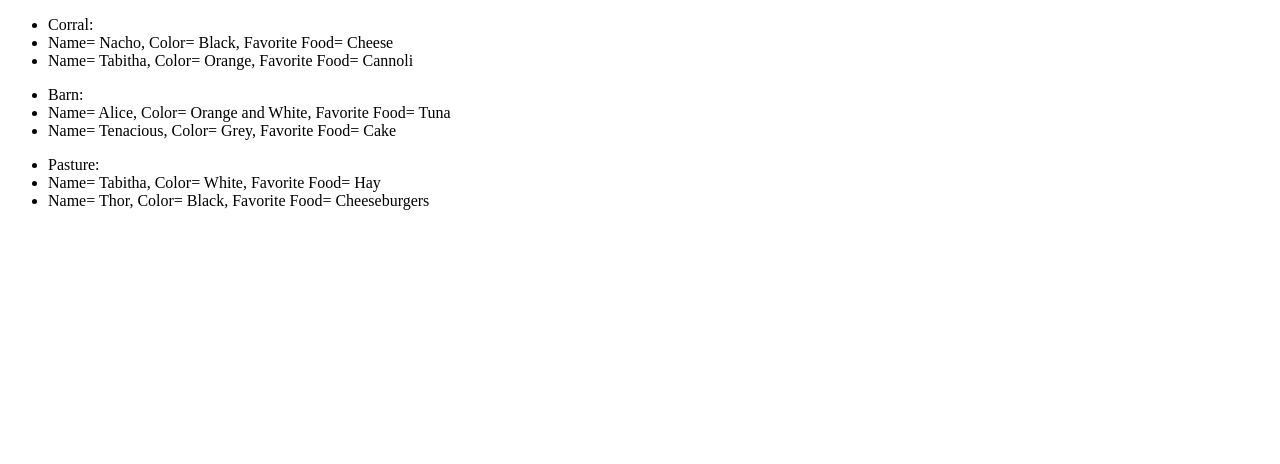
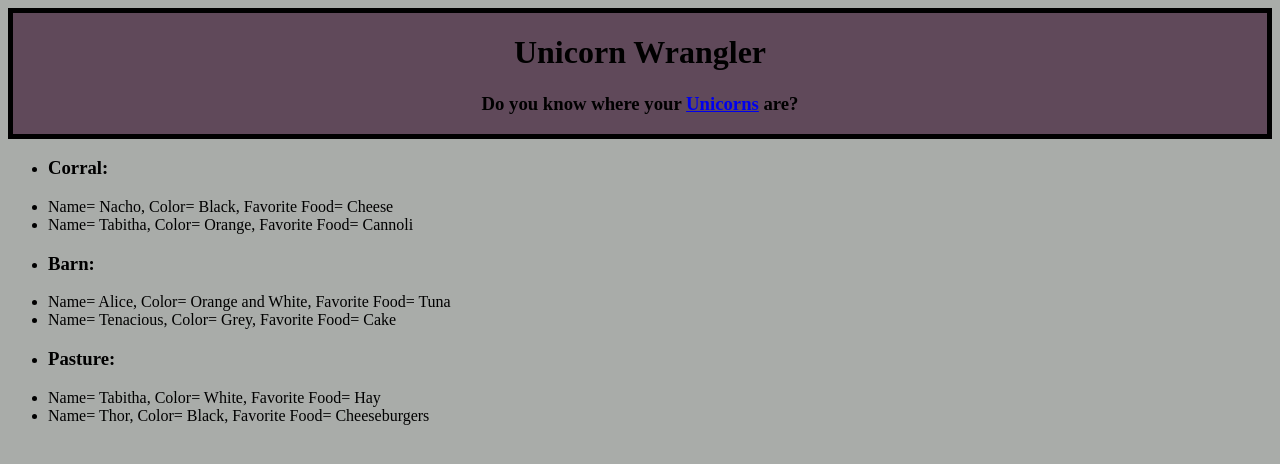
Before and after one commit to jalleng/unicornWrangler, a plain HTML site: page index.html in a window 1280 px wide. Drawn offline with nearby package versions, Linux system fonts and the light colour scheme.

Commit message:
Added Style

```diff
--- a/index.css
+++ b/index.css
@@ -0,0 +1,10 @@
+
+body {
+  background-color: #A9ACA9;
+}
+
+header {
+  border: 5px solid black;
+  text-align: center;
+  background-color: #60495A;
+}
--- a/index.html
+++ b/index.html
@@ -8,21 +8,26 @@
   </head>
 
   <body>
+    <header>
+      <h1>Unicorn Wrangler</h1>
+      <h3>Do you know where your <a href="https://en.wikipedia.org/wiki/Unicorn">Unicorns</a> are?</h3>
+    </header>
     <section id="corral">
       <ul class="list">
-        <li id="corralList">Corral:</li>
+        <li id="corralList"><h3>Corral:<h3></li>
       </ul>
     </section>
     <section id="barn">
       <ul class="list">
-        <li id="barnList">Barn:</li>
+        <li id="barnList"><h3>Barn:</h3></li>
       </ul>
     </section>
     <section id="pasture">
       <ul class="list">
-        <li id="pastureList">Pasture:</li>
+        <li id="pastureList"><h3>Pasture:<h3></li>
       </ul>
     </section>
+
     <script src="https://ajax.googleapis.com/ajax/libs/jquery/1.12.0/jquery.min.js"></script>
     <script src="unicorn.js"></script>
     <script src="unicornData.json"></script>
--- a/unicorn.js
+++ b/unicorn.js
@@ -1,4 +1,4 @@
-
+(function(module) {
 
   Unicorn.all = [];
 
@@ -9,8 +9,6 @@ function Unicorn(opts) {
     }
 
   Unicorn.toHtml = function(){
-  //$(".list").html("");
-
     Unicorn.all.forEach(function(el) {
       var unicorn = "<li> Name= " + el.name + ", Color= " + el.color +
                     ", Favorite Food= " + el.favoriteFood + "</li>";
@@ -24,14 +22,13 @@ Unicorn.fetch = function(next){
         var unicorn = new Unicorn(el);
         Unicorn.all.push(unicorn);
       });
-    //next();
-
     })
       .done(function(){
-      console.log('Done Again', Unicorn.all);
         next();
     });
   };
 
   Unicorn.fetch(Unicorn.toHtml);
-// Unicorn.toHtml();
+
+  module.Unicorn = Unicorn;
+})(window);
```
Also changed, not shown: 1 other file. Lines whose indentation alone changed are shown as unchanged.
